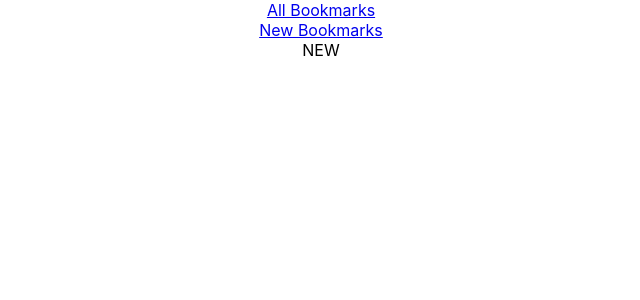
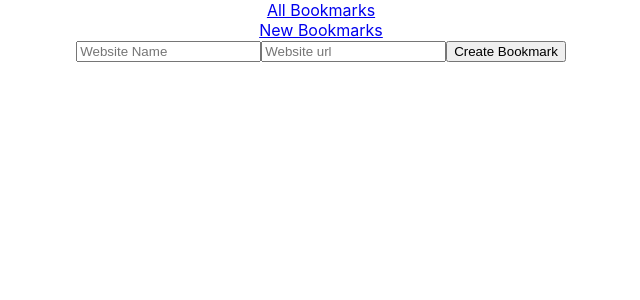
Before and after one commit to DonovanGallaway/bookmark-frontend, a React (Create React App) app: page /new in a window 1280 px wide. Shown: the top 300 px of the page, without its empty margins (319-959 px from the left). Built offline with nearby package versions, Linux system fonts and the light colour scheme.

Commit message:
added new bookmark page

```diff
--- a/src/App.js
+++ b/src/App.js
@@ -6,7 +6,7 @@ import { Route, Routes } from 'react-router-dom'
 import Edit from './pages/Edit';
 
 function App() {
-  const url = "https://bookmarkd-project.herokuapp.com/bookmarks";
+  const url = "https://bookmarkd-project.herokuapp.com/bookmarks/";
   return (
     <div className="App">
       <Header />
--- a/src/pages/New.js
+++ b/src/pages/New.js
@@ -5,6 +5,7 @@ const New = (props) => {
 
   const navigate = useNavigate()
 
+  //set state of form
   const [newForm, setNewForm] = useState({
     title: "",
     url: ""
@@ -16,15 +17,55 @@ const New = (props) => {
     headers: {
       "Content-Type": "application/json",
     },
-      body: JSON.stringify(bookmark)
+    body: JSON.stringify(bookmark),
   });
-    navigate("/")
+  navigate("/");
+};
+
+  //handle change function
+  const handleChange = (event) => {
+    const newState = { ...newForm }
+    newState[event.target.name] = event.target.value;
+    setNewForm(newState)
   }
+
+
+  //handle submit function
+  const handleSubmit = (event) => {
+    event.preventDefault()
+    createBookmark(newForm)
+
+    setNewForm({
+      title: "",
+      url: ""
+    })
+  }
+
+
+  //form variable
+
+  const form = (
+    <form onSubmit={handleSubmit}>
+      <input
+        type="text"
+        name="title"
+        placeholder="Website Name"
+        onChange={handleChange}
+      />
+      <input
+        type="text"
+        name="url"
+        placeholder="Website url"
+        onChange={handleChange}
+      />
+      <input type="submit" value ="Create Bookmark"/>
+    </form>
+  )
 
 
 
 
-  return <div>NEW</div>
+  return <div>{form}</div>
 }
 
 export default New
```
Lines whose indentation alone changed are shown as unchanged.
